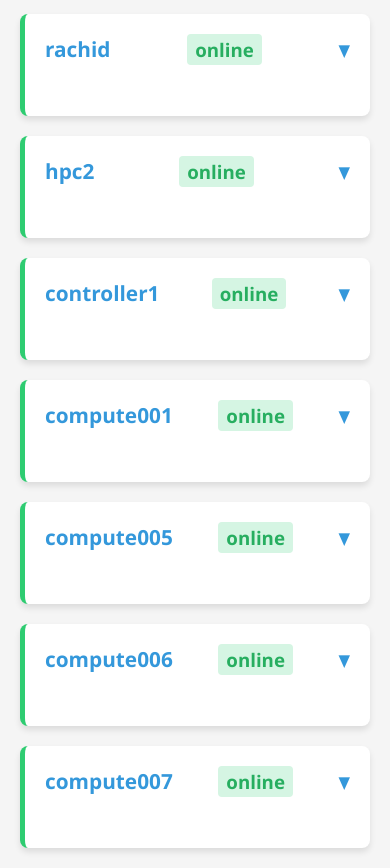
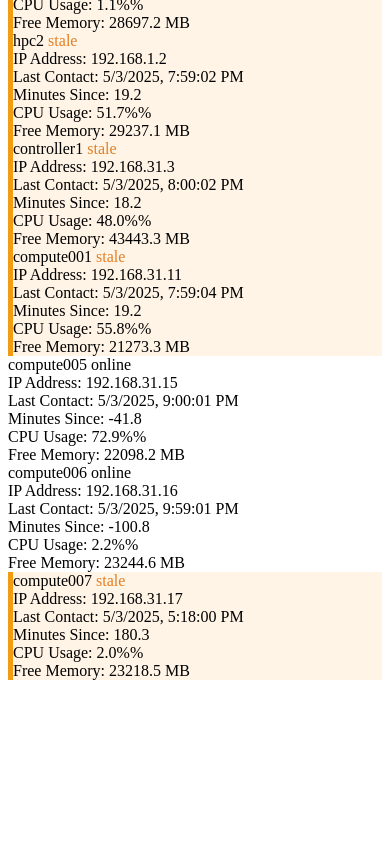
Before and after one commit to RB61/InterOrdis, a plain HTML site: page index.html in a window 390 px wide. Shown: the part 156-1024 px from the top of the page. After the commit the page ends 844 px from the top, so only its background shows below. Drawn offline with Linux system fonts and the light colour scheme.

Commit message:
Update index.html

```diff
--- a/index.html
+++ b/index.html
@@ -6,116 +6,14 @@
     <title>PC Status Dashboard</title>
     <meta http-equiv="refresh" content="30">  <!-- Auto-refresh every 30s -->
     <style>
-        body {
-            font-family: 'Segoe UI', Tahoma, Geneva, Verdana, sans-serif;
-            margin: 0;
-            padding: 20px;
-            background-color: #f5f5f5;
-            color: #333;
+        /* [Previous CSS styles remain exactly the same] */
+        .stale {
+            border-left: 5px solid #f39c12;
+            background-color: #fff4e6;
         }
-        h1 {
-            color: #2c3e50;
-            text-align: center;
-            margin-bottom: 30px;
-            font-size: 2.2em;
-        }
-        #status-container {
-            display: flex;
-            flex-wrap: wrap;
-            justify-content: center;
-            gap: 20px;
-            max-width: 1400px;
-            margin: 0 auto;
-        }
-        .pc {
-            background-color: white;
-            border-radius: 8px;
-            box-shadow: 0 4px 6px rgba(0, 0, 0, 0.1);
-            padding: 20px;
-            width: 280px;
-            transition: transform 0.2s;
-        }
-        .pc:hover {
-            transform: translateY(-5px);
-            box-shadow: 0 6px 12px rgba(0, 0, 0, 0.15);
-        }
-        .online {
-            border-left: 5px solid #2ecc71;
-        }
-        .offline {
-            border-left: 5px solid #e74c3c;
-        }
-        .pc-name {
-            color: #3498db;
-            font-size: 1.3em;
-            font-weight: bold;
-            margin-bottom: 10px;
-            cursor: pointer;
-            display: flex;
-            justify-content: space-between;
-            align-items: center;
-        }
-        .pc-name:hover {
-            color: #2980b9;
-        }
-        .pc-name::after {
-            content: "▼";
-            font-size: 0.8em;
-            transition: transform 0.3s;
-        }
-        .pc-name.active::after {
-            transform: rotate(180deg);
-        }
-        .status {
-            display: inline-block;
-            padding: 3px 8px;
-            border-radius: 4px;
-            font-weight: bold;
-            font-size: 0.9em;
-        }
-        .online .status {
-            background-color: #d5f5e3;
-            color: #27ae60;
-        }
-        .offline .status {
-            background-color: #fadbd8;
-            color: #c0392b;
-        }
-        .details {
-            margin-top: 15px;
-            padding-top: 15px;
-            border-top: 1px solid #eee;
-            overflow: hidden;
-            max-height: 0;
-            opacity: 0;
-            transition: all 0.4s ease;
-        }
-        .details.show {
-            max-height: 500px;
-            opacity: 1;
-        }
-        .detail-row {
-            margin-bottom: 8px;
-            display: flex;
-        }
-        .detail-label {
-            font-weight: bold;
-            width: 120px;
-            color: #7f8c8d;
-        }
-        .detail-value {
-            flex: 1;
-            word-break: break-all;
-        }
-        .last-update {
-            font-size: 0.9em;
-            color: #95a5a6;
-            margin-top: 5px;
-        }
-        @media (max-width: 768px) {
-            .pc {
-                width: 100%;
-            }
+        .stale .status {
+            background-color: #fef5e7;
+            color: #e67e22;
         }
     </style>
 </head>
@@ -124,6 +22,9 @@
     <div id="status-container"></div>
 
     <script>
+        // Configuration - match this to your cron schedule
+        const MAX_MINUTES_SINCE_UPDATE = 10;  // Set this to 2x your cron interval
+
         document.addEventListener('DOMContentLoaded', function() {
             fetch('status.json')
                 .then(response => response.json())
@@ -132,17 +33,41 @@
                     container.innerHTML = '';
 
                     for (const [pcName, info] of Object.entries(data)) {
+                        const now = new Date();
+                        const lastUpdate = new Date(info.last_update);
+                        const minutesSinceUpdate = (now - lastUpdate) / (1000 * 60);
+
+                        // Determine status
+                        let status = info.status;
+                        let statusClass = status;
+
+                        if (status === 'online' && minutesSinceUpdate > MAX_MINUTES_SINCE_UPDATE) {
+                            status = 'stale';
+                            statusClass = 'stale';
+                        } else if (!info.last_update || minutesSinceUpdate > MAX_MINUTES_SINCE_UPDATE * 2) {
+                            status = 'offline';
+                            statusClass = 'offline';
+                        }
+
                         const pcElement = document.createElement('div');
-                        pcElement.className = `pc ${info.status}`;
+                        pcElement.className = `pc ${statusClass}`;
 
                         pcElement.innerHTML = `
                             <div class="pc-name">${pcName}
-                                <span class="status">${info.status}</span>
+                                <span class="status">${status}</span>
                             </div>
                             <div class="details">
                                 <div class="detail-row">
                                     <span class="detail-label">IP Address:</span>
                                     <span class="detail-value">${info.ip_address || 'N/A'}</span>
+                                </div>
+                                <div class="detail-row">
+                                    <span class="detail-label">Last Contact:</span>
+                                    <span class="detail-value">${lastUpdate.toLocaleString()}</span>
+                                </div>
+                                <div class="detail-row">
+                                    <span class="detail-label">Minutes Since:</span>
+                                    <span class="detail-value">${minutesSinceUpdate.toFixed(1)}</span>
                                 </div>
                                 ${info.cpu_usage ? `
                                 <div class="detail-row">
@@ -154,12 +79,10 @@
                                     <span class="detail-label">Free Memory:</span>
                                     <span class="detail-value">${info.memory_free}</span>
                                 </div>` : ''}
-                                <div class="last-update">
-                                    Last updated: ${new Date(info.last_update).toLocaleString()}
-                                </div>
                             </div>
                         `;
 
+                        // [Keep the existing click handler code from previous version]
                         const nameElement = pcElement.querySelector('.pc-name');
                         const detailsElement = pcElement.querySelector('.details');
 
@@ -170,14 +93,6 @@
 
                         container.appendChild(pcElement);
                     }
-                })
-                .catch(error => {
-                    console.error('Error loading status:', error);
-                    document.getElementById('status-container').innerHTML = `
-                        <div style="color: #e74c3c; text-align: center; padding: 20px;">
-                            Error loading PC status. Please try again later.
-                        </div>
-                    `;
                 });
         });
     </script>
```
